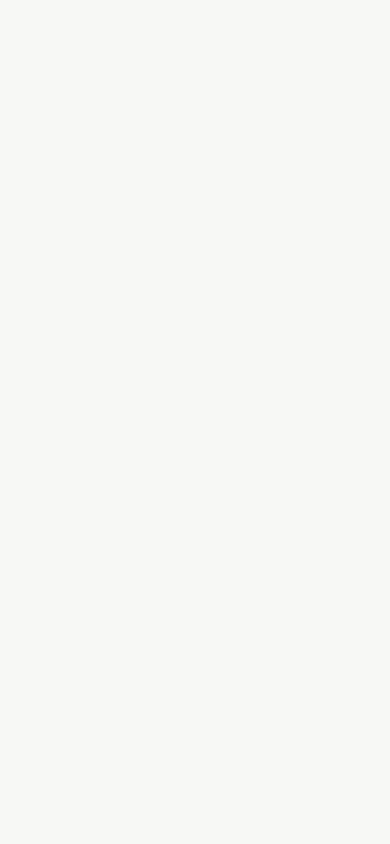
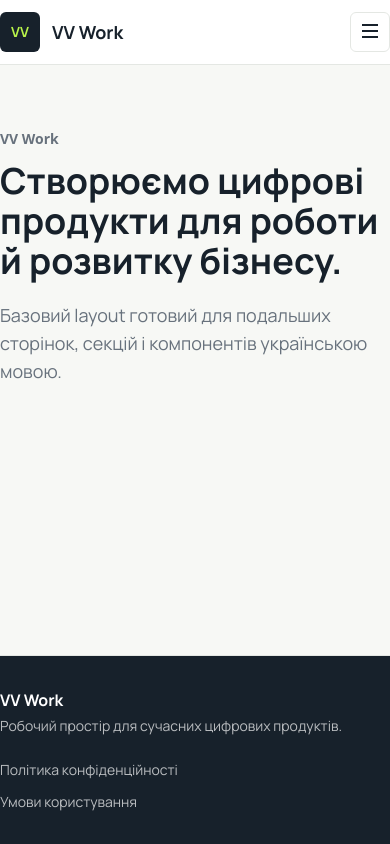
Before and after one commit to KirillVGX/vv-work, a React (Vite) app: page / in a window 390 px wide. Built offline with nearby package versions, Linux system fonts and the light colour scheme; a web font is replaced by a local one.

Commit message:
feat: add application layout

```diff
--- a/src/App.tsx
+++ b/src/App.tsx
@@ -1,3 +1,26 @@
+import { AppLayout } from '@/components/layout'
+import { Container, Section } from '@/components/ui'
+
 export default function App() {
-    return <></>
+    return (
+        <AppLayout>
+            <Section spacing="lg">
+                <Container>
+                    <div className="max-w-2xl">
+                        <p className="text-muted text-sm font-semibold">
+                            VV Work
+                        </p>
+                        <h1 className="text-primary mt-3 text-4xl font-bold md:text-5xl">
+                            Створюємо цифрові продукти для роботи й розвитку
+                            бізнесу.
+                        </h1>
+                        <p className="text-muted mt-5 text-lg">
+                            Базовий layout готовий для подальших сторінок,
+                            секцій і компонентів українською мовою.
+                        </p>
+                    </div>
+                </Container>
+            </Section>
+        </AppLayout>
+    )
 }
--- /dev/null
+++ b/src/components/layout/AppLayout.tsx
@@ -0,0 +1,24 @@
+import type { ComponentPropsWithoutRef } from 'react'
+
+import { cn } from '@/components/ui/utils'
+
+import { Footer } from './Footer'
+import { Header } from './Header'
+
+type AppLayoutProps = ComponentPropsWithoutRef<'div'>
+
+export function AppLayout({ children, className, ...props }: AppLayoutProps) {
+    return (
+        <div
+            className={cn(
+                'bg-background text-text flex min-h-screen flex-col',
+                className
+            )}
+            {...props}
+        >
+            <Header />
+            <main className="flex-1">{children}</main>
+            <Footer />
+        </div>
+    )
+}
--- /dev/null
+++ b/src/components/layout/Footer.tsx
@@ -0,0 +1,49 @@
+import type { ComponentPropsWithoutRef } from 'react'
+
+import { Container } from '@/components/ui'
+import { cn } from '@/components/ui/utils'
+
+const footerLinks = [
+    { label: 'Політика конфіденційності', href: '#privacy' },
+    { label: 'Умови користування', href: '#terms' },
+]
+
+type FooterProps = ComponentPropsWithoutRef<'footer'>
+
+export function Footer({ className, ...props }: FooterProps) {
+    return (
+        <footer
+            className={cn(
+                'border-border bg-primary border-t text-white',
+                className
+            )}
+            {...props}
+        >
+            <Container>
+                <div className="flex flex-col gap-6 py-8 md:flex-row md:items-center md:justify-between">
+                    <div>
+                        <p className="text-base font-bold">VV Work</p>
+                        <p className="mt-1 max-w-md text-sm text-white/70">
+                            Робочий простір для сучасних цифрових продуктів.
+                        </p>
+                    </div>
+
+                    <nav
+                        className="flex flex-col gap-3 text-sm text-white/70 sm:flex-row sm:items-center"
+                        aria-label="Додаткова навігація"
+                    >
+                        {footerLinks.map((item) => (
+                            <a
+                                className="hover:text-accent focus-visible:outline-accent transition-colors focus-visible:outline-2 focus-visible:outline-offset-4"
+                                href={item.href}
+                                key={item.href}
+                            >
+                                {item.label}
+                            </a>
+                        ))}
+                    </nav>
+                </div>
+            </Container>
+        </footer>
+    )
+}
--- /dev/null
+++ b/src/components/layout/Header.tsx
@@ -0,0 +1,128 @@
+import { useState } from 'react'
+import type { ComponentPropsWithoutRef } from 'react'
+
+import { Button, Container } from '@/components/ui'
+import { cn } from '@/components/ui/utils'
+
+const navigationItems = [
+    { label: 'Головна', href: '#' },
+    { label: 'Послуги', href: '#services' },
+    { label: 'Про нас', href: '#about' },
+    { label: 'Контакти', href: '#contacts' },
+]
+
+type HeaderProps = ComponentPropsWithoutRef<'header'>
+
+export function Header({ className, ...props }: HeaderProps) {
+    const [isMenuOpen, setIsMenuOpen] = useState(false)
+
+    return (
+        <header
+            className={cn(
+                'border-border bg-surface/95 sticky top-0 z-30 border-b backdrop-blur',
+                className
+            )}
+            {...props}
+        >
+            <Container>
+                <div className="flex min-h-16 items-center justify-between gap-4 py-3">
+                    <a
+                        className="text-primary focus-visible:outline-accent inline-flex items-center gap-3 transition-opacity hover:opacity-80 focus-visible:outline-2 focus-visible:outline-offset-4"
+                        href="#"
+                        aria-label="VV Work"
+                    >
+                        <span className="bg-primary text-accent flex size-10 items-center justify-center rounded-md text-sm font-bold">
+                            VV
+                        </span>
+                        <span className="text-lg font-bold tracking-normal">
+                            VV Work
+                        </span>
+                    </a>
+
+                    <nav
+                        className="hidden items-center gap-1 md:flex"
+                        aria-label="Основна навігація"
+                    >
+                        {navigationItems.map((item) => (
+                            <a
+                                className="text-muted hover:bg-background hover:text-primary focus-visible:outline-accent rounded-md px-3 py-2 text-sm font-medium transition-colors focus-visible:outline-2 focus-visible:outline-offset-2"
+                                href={item.href}
+                                key={item.href}
+                            >
+                                {item.label}
+                            </a>
+                        ))}
+                    </nav>
+
+                    <div className="hidden md:block">
+                        <Button size="sm">Звʼязатися</Button>
+                    </div>
+
+                    <button
+                        className="border-border bg-surface text-primary hover:border-primary hover:bg-background focus-visible:outline-accent inline-flex size-10 items-center justify-center rounded-md border transition-colors focus-visible:outline-2 focus-visible:outline-offset-2 disabled:cursor-not-allowed disabled:opacity-60 md:hidden"
+                        type="button"
+                        aria-label={
+                            isMenuOpen ? 'Закрити меню' : 'Відкрити меню'
+                        }
+                        aria-expanded={isMenuOpen}
+                        aria-controls="mobile-navigation"
+                        onClick={() => setIsMenuOpen((value) => !value)}
+                    >
+                        <span className="relative size-4">
+                            <span
+                                className={cn(
+                                    'absolute top-0 left-0 h-0.5 w-4 bg-current transition-transform',
+                                    isMenuOpen && 'translate-y-1.5 rotate-45'
+                                )}
+                            />
+                            <span
+                                className={cn(
+                                    'absolute top-1.5 left-0 h-0.5 w-4 bg-current transition-opacity',
+                                    isMenuOpen && 'opacity-0'
+                                )}
+                            />
+                            <span
+                                className={cn(
+                                    'absolute top-3 left-0 h-0.5 w-4 bg-current transition-transform',
+                                    isMenuOpen && '-translate-y-1.5 -rotate-45'
+                                )}
+                            />
+                        </span>
+                    </button>
+                </div>
+
+                <nav
+                    className={cn(
+                        'grid overflow-hidden transition-all duration-200 md:hidden',
+                        isMenuOpen
+                            ? 'border-border grid-rows-[1fr] border-t py-3'
+                            : 'grid-rows-[0fr]'
+                    )}
+                    id="mobile-navigation"
+                    aria-label="Мобільна навігація"
+                >
+                    <div className="min-h-0">
+                        <div className="flex flex-col gap-1">
+                            {navigationItems.map((item) => (
+                                <a
+                                    className="text-muted hover:bg-background hover:text-primary focus-visible:outline-accent rounded-md px-3 py-3 text-sm font-medium transition-colors focus-visible:outline-2 focus-visible:outline-offset-2"
+                                    href={item.href}
+                                    key={item.href}
+                                    onClick={() => setIsMenuOpen(false)}
+                                >
+                                    {item.label}
+                                </a>
+                            ))}
+                            <Button
+                                className="mt-2"
+                                fullWidth
+                            >
+                                Звʼязатися
+                            </Button>
+                        </div>
+                    </div>
+                </nav>
+            </Container>
+        </header>
+    )
+}
--- /dev/null
+++ b/src/components/layout/index.ts
@@ -0,0 +1,3 @@
+export { AppLayout } from './AppLayout'
+export { Footer } from './Footer'
+export { Header } from './Header'
```
